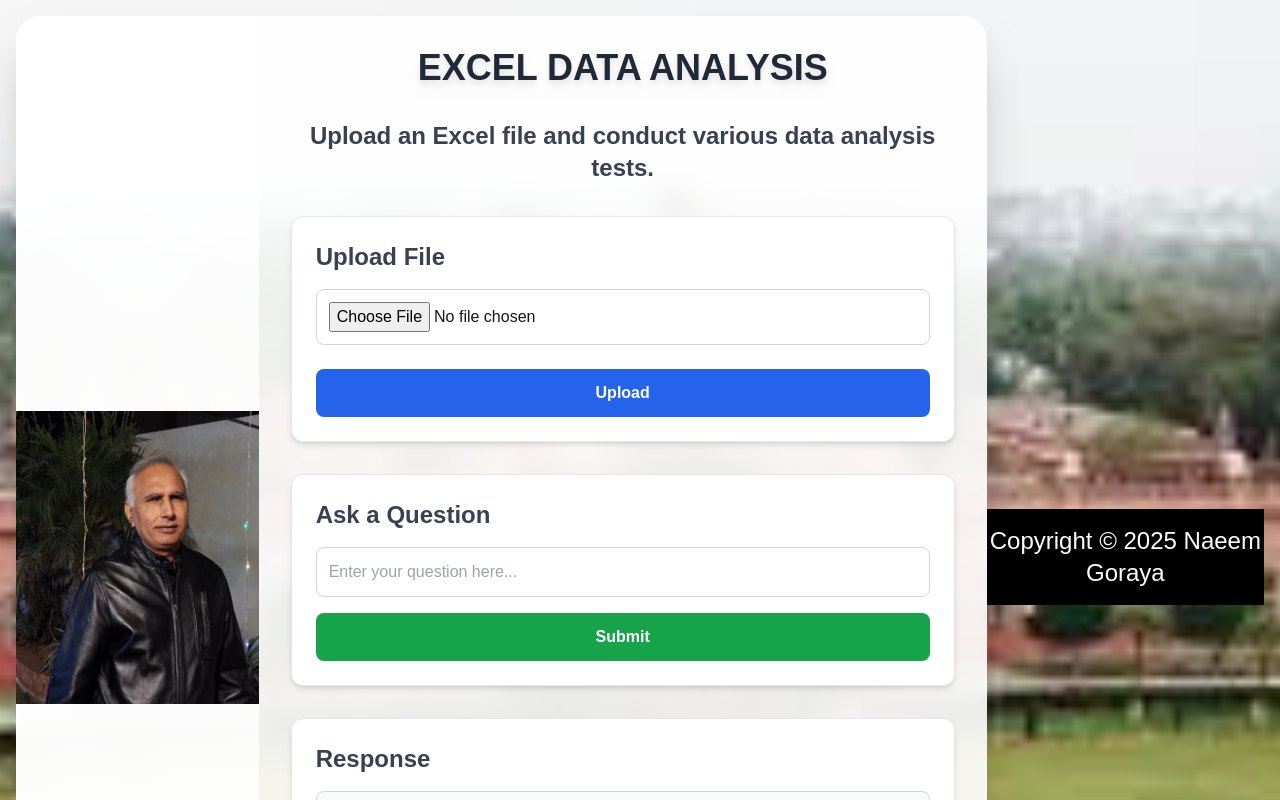
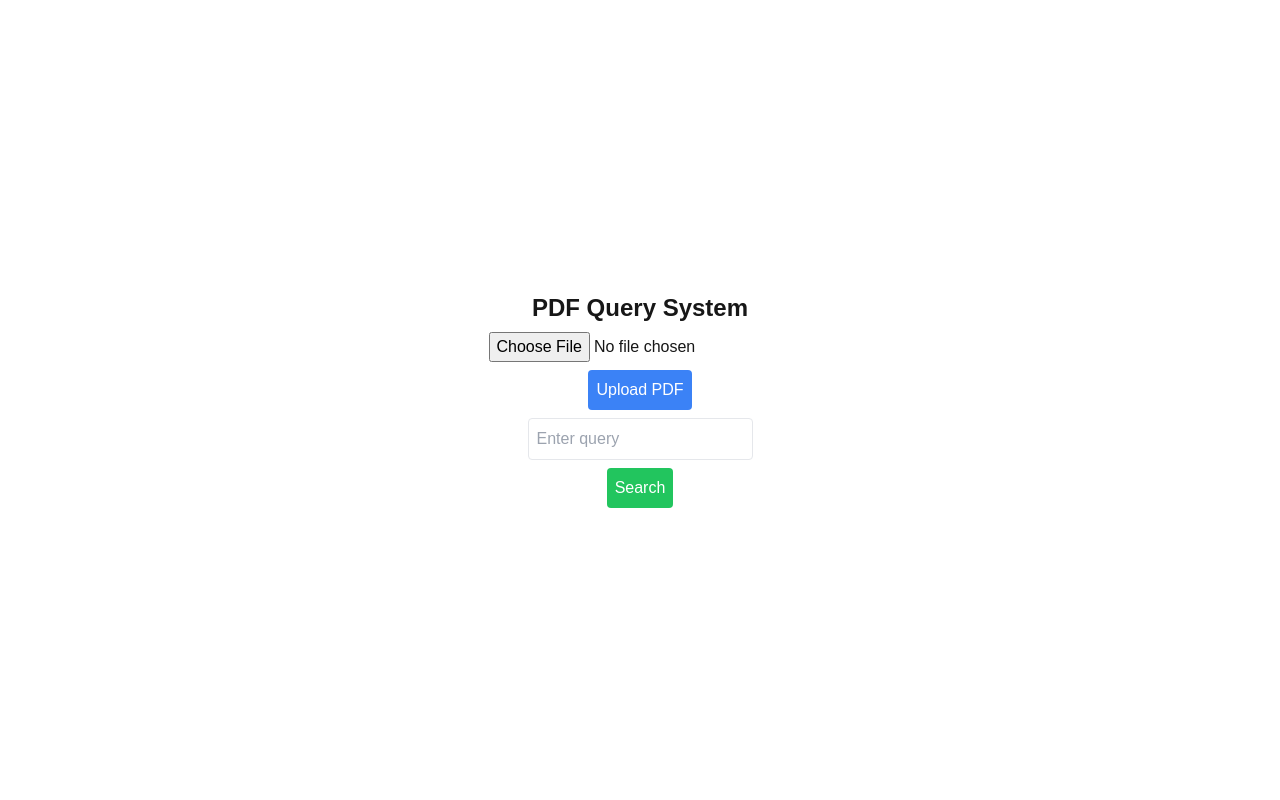
Before and after one commit to Goraya2005/excel-frontend, a Next.js app: page / in a window 1280 px wide. Shown: the top 800 px of the page. Built offline with nearby package versions, Linux system fonts and the light colour scheme; no server answers.

Commit message:
imorived

```diff
--- a/app/page.tsx
+++ b/app/page.tsx
@@ -1,120 +1,99 @@
-'use client';
+"use client";
+import { useState } from "react";
 
-import Copyright from '@/app/components/Copyright';
-import { useState, ChangeEvent, FormEvent } from 'react';
-import axios, { AxiosError } from 'axios';
+export default function Home() {
+  const [file, setFile] = useState<File | null>(null);
+  const [query, setQuery] = useState("");
+  const [uploadMessage, setUploadMessage] = useState<string | null>(null);
+  const [queryResults, setQueryResults] = useState<string[] | null>(null);
+  const [errorMessage, setErrorMessage] = useState<string | null>(null);
 
-const Home = () => {
-  const [file, setFile] = useState<File | null>(null);
-  const [prompt, setPrompt] = useState<string>('');
-  const [response, setResponse] = useState<string>('');
-  const [uploading, setUploading] = useState<boolean>(false);
-  const [querying, setQuerying] = useState<boolean>(false);
-
-  const API_BASE_URL = process.env.NEXT_PUBLIC_API_BASE_URL || 'http://localhost:8000';
-
-  const handleFileChange = (e: ChangeEvent<HTMLInputElement>) => {
-    if (e.target.files && e.target.files.length > 0) {
-      setFile(e.target.files[0]);
+  const handleFileChange = (event: React.ChangeEvent<HTMLInputElement>) => {
+    if (event.target.files && event.target.files.length > 0) {
+      setFile(event.target.files[0]);
     }
   };
 
   const handleUpload = async () => {
-    if (!file) return alert('Please select a file first.');
-
+    if (!file) {
+      setErrorMessage("Please select a PDF file to upload.");
+      return;
+    }
+    setErrorMessage(null);
+    setUploadMessage("Uploading file...");
     const formData = new FormData();
-    formData.append('file', file);
-
+    formData.append("file", file);
     try {
-      setUploading(true);
-      const res = await axios.post(`${API_BASE_URL}/upload/`, formData, {
-        headers: { 'Content-Type': 'multipart/form-data' },
+      const response = await fetch("https://your-fastapi-backend.render.com/upload/", {
+        method: "POST",
+        body: formData,
       });
-      console.log('Upload Response:', res.data);
-      alert(res.data.message || 'File uploaded successfully!');
-    } catch (error: unknown) {
-      const err = error as AxiosError<{ detail?: string }>;
-      console.error('Upload Error:', err);
-      alert(`Error uploading file: ${err.response?.data?.detail || err.message}`);
-    } finally {
-      setUploading(false);
+      const data = await response.json();
+      if (!response.ok) {
+        throw new Error(data.detail || "Failed to upload file");
+      }
+      setUploadMessage("File uploaded and processed successfully.");
+    } catch (error: any) {
+      setErrorMessage(error.message);
     }
   };
 
-  const handleQuery = async (e: FormEvent) => {
-    e.preventDefault();
-    if (!prompt.trim()) return alert('Please enter a valid question.');
-
+  const handleQuery = async () => {
+    if (!query) {
+      setErrorMessage("Please enter a query.");
+      return;
+    }
+    setErrorMessage(null);
+    setQueryResults(null);
     try {
-      setQuerying(true);
-      const res = await axios.post<{ response: string }>(`${API_BASE_URL}/query/`, { prompt });
-      console.log('Query Response:', res.data);
-      setResponse(res.data.response);
-    } catch (error: unknown) {
-      const err = error as AxiosError<{ detail?: string }>;
-      console.error('Query Error:', err);
-      alert(`Error fetching response: ${err.response?.data?.detail || err.message}`);
-    } finally {
-      setQuerying(false);
+      const response = await fetch("https://your-fastapi-backend.render.com/query/", {
+        method: "POST",
+        headers: {
+          "Content-Type": "application/x-www-form-urlencoded",
+        },
+        body: new URLSearchParams({ query }),
+      });
+      const data = await response.json();
+      if (!response.ok) {
+        throw new Error(data.detail || "Failed to retrieve results");
+      }
+      setQueryResults(data.results);
+    } catch (error: any) {
+      setErrorMessage(error.message);
     }
   };
 
   return (
-    <div className="min-h-screen flex items-center justify-center p-4 bg-cover bg-center"
-      style={{ backgroundImage: 'url("/uaf2.JPEG")' }}>
-      <div className="w-full max-w-6xl bg-white bg-opacity-90 backdrop-blur-md rounded-3xl shadow-2xl overflow-hidden flex flex-col md:flex-row">
-        <div className="md:w-1/4 h-64 md:h-auto bg-no-repeat bg-contain bg-center md:p-4 bg-white bg-opacity-80 rounded-xl"
-          style={{ backgroundImage: 'url("/mni-3.jpg")' }}></div>
-
-        <div className="md:w-3/4 p-8 flex flex-col justify-center space-y-8">
-          <h1 className="text-4xl font-extrabold text-center text-gray-800 drop-shadow-lg">EXCEL DATA ANALYSIS</h1>
-          <h2 className="text-2xl font-semibold text-center text-gray-700">
-            Upload an Excel file and conduct various data analysis tests.
-          </h2>
-
-          <div className="w-full bg-white rounded-xl shadow-md p-6 border border-gray-200">
-            <h2 className="text-2xl font-semibold text-gray-700 mb-4">Upload File</h2>
-            <input type="file" accept=".txt,.xlsx,.xls"
-              onChange={handleFileChange}
-              className="mb-6 p-3 border border-gray-300 rounded-lg w-full focus:outline-none focus:ring-2 focus:ring-blue-400"
-            />
-            <button onClick={handleUpload} disabled={uploading}
-              className={`w-full bg-blue-600 text-white font-semibold py-3 px-4 rounded-lg transition duration-300 ${
-                uploading ? 'opacity-50 cursor-not-allowed' : 'hover:bg-blue-700 transform hover:scale-105'}`}>
-              {uploading ? 'Uploading...' : 'Upload'}
-            </button>
-          </div>
-
-          <div className="w-full bg-white rounded-xl shadow-md p-6 border border-gray-200">
-            <h2 className="text-2xl font-semibold text-gray-700 mb-4">Ask a Question</h2>
-            <form onSubmit={handleQuery} className="flex flex-col space-y-4">
-              <input type="text" value={prompt} onChange={(e) => setPrompt(e.target.value)}
-                placeholder="Enter your question here..."
-                className="p-3 border border-gray-300 rounded-lg w-full focus:outline-none focus:ring-2 focus:ring-green-400"
-              />
-              <button type="submit" disabled={querying}
-                className={`w-full bg-green-600 text-white font-semibold py-3 px-4 rounded-lg transition duration-300 ${
-                  querying ? 'opacity-50 cursor-not-allowed' : 'hover:bg-green-700 transform hover:scale-105'}`}>
-                {querying ? 'Querying...' : 'Submit'}
-              </button>
-            </form>
-          </div>
-
-          <div className="w-full bg-white rounded-xl shadow-md p-6 border border-gray-200">
-            <h2 className="text-2xl font-semibold text-gray-700 mb-4">Response</h2>
-            <div className="p-4 border border-gray-300 rounded-lg min-h-[250px] bg-gray-50">
-              {response ? (
-                <p className="text-gray-800 whitespace-pre-wrap">{response}</p>
-              ) : (
-                <p className="text-gray-400">Your response will appear here.</p>
-              )}
-            </div>
-          </div>
+    <div className="min-h-screen flex flex-col items-center justify-center p-4">
+      <h1 className="text-2xl font-bold">PDF Query System</h1>
+      <input type="file" accept=".pdf" onChange={handleFileChange} className="my-2" />
+      <button onClick={handleUpload} className="p-2 bg-blue-500 text-white rounded">
+        Upload PDF
+      </button>
+      {uploadMessage && <p className="text-green-500">{uploadMessage}</p>}
+      <input
+        type="text"
+        placeholder="Enter query"
+        value={query}
+        onChange={(e) => setQuery(e.target.value)}
+        className="my-2 p-2 border rounded"
+      />
+      <button onClick={handleQuery} className="p-2 bg-green-500 text-white rounded">
+        Search
+      </button>
+      {queryResults && (
+        <div className="mt-4">
+          <h2 className="text-xl font-semibold">Results:</h2>
+          <ul>
+            {queryResults.map((result, index) => (
+              <li key={index} className="border p-2 my-1">
+                {result}
+              </li>
+            ))}
+          </ul>
         </div>
-      </div>
-      <Copyright />
+      )}
+      {errorMessage && <p className="text-red-500">Error: {errorMessage}</p>}
     </div>
   );
-};
-
-export default Home;
+}
```
